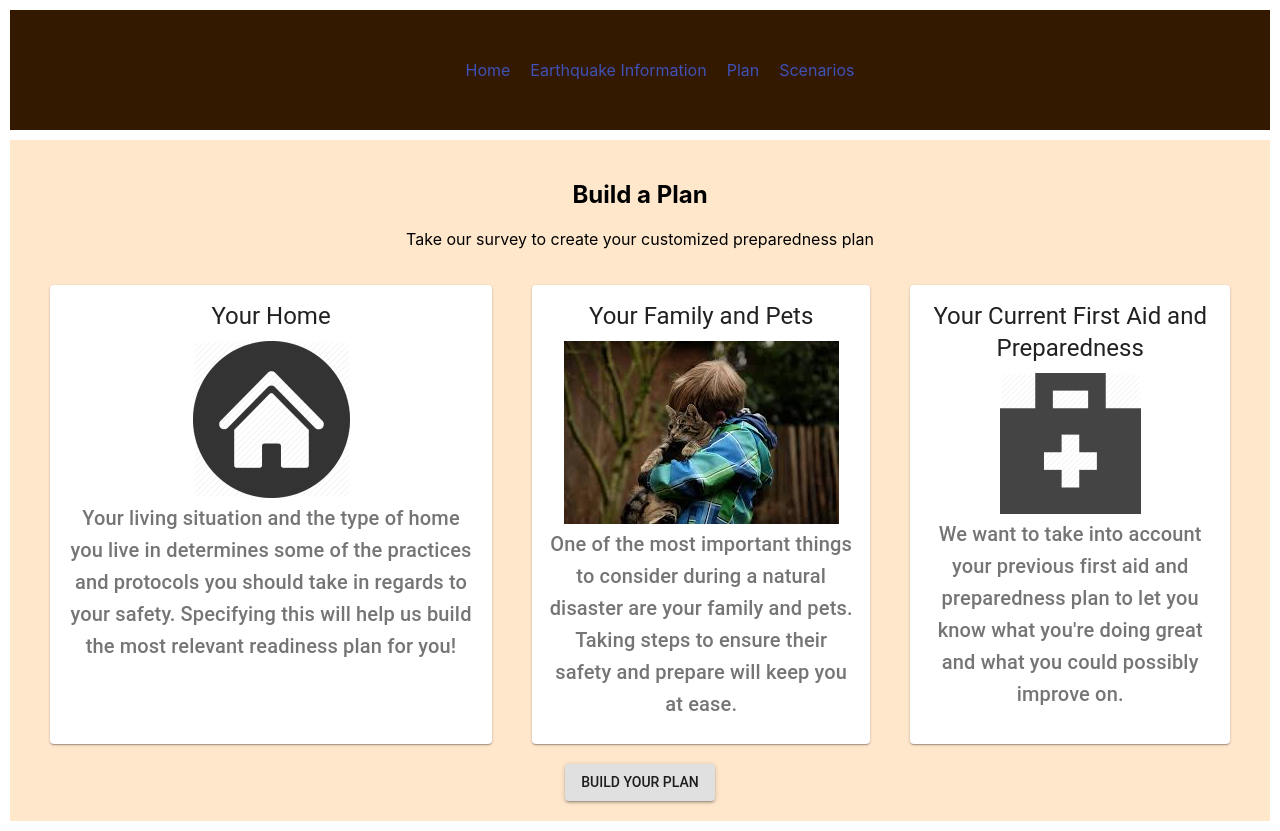
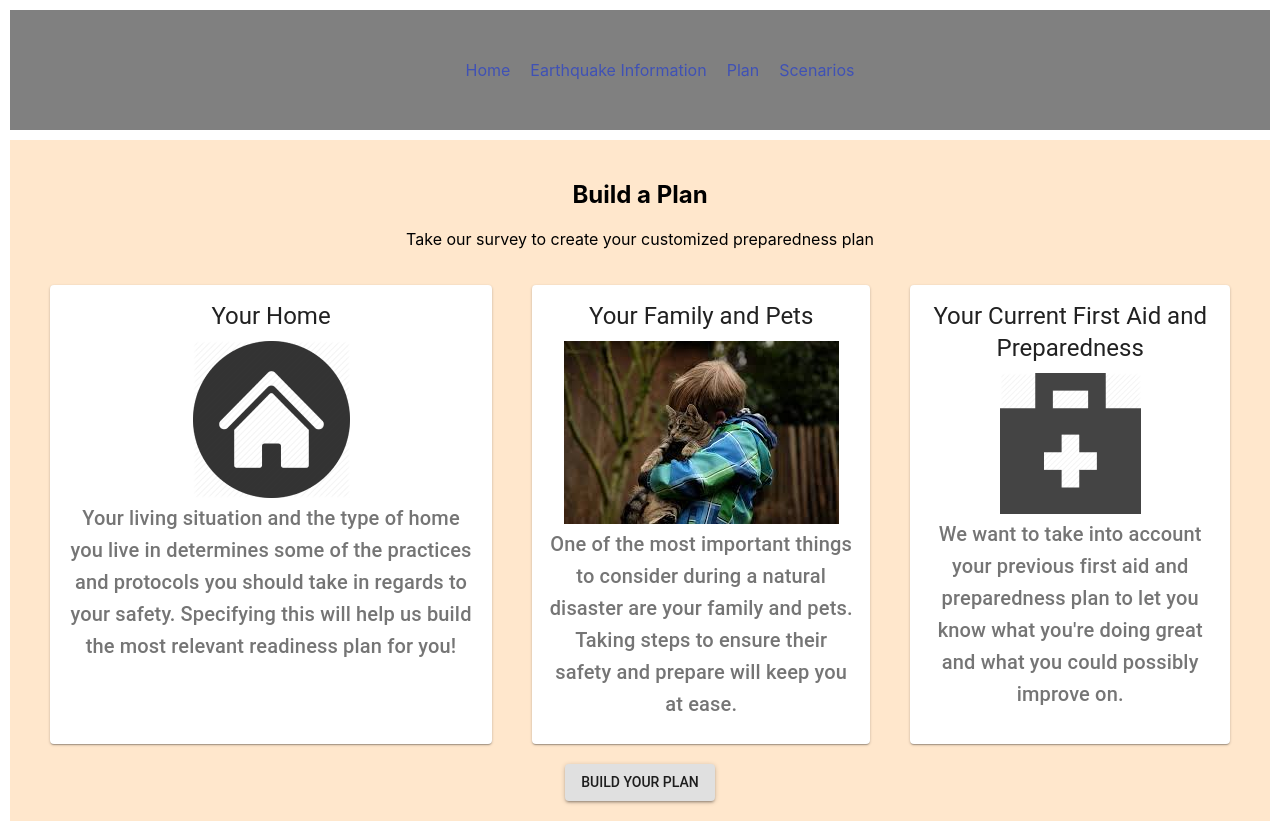
Before and after one commit to sokkache/498Final, a React (Create React App) app: page /Plan in a window 1280 px wide. Built offline with nearby package versions, Linux system fonts and the light colour scheme.

Commit message:
a few changes

```diff
--- a/src/App.css
+++ b/src/App.css
@@ -3,7 +3,7 @@
 }
 
 header {
-  background-color:	#331900;
+  background-color:gray;
   height: 80px;
   display: flex;
   flex-direction: column;
--- a/src/App.js
+++ b/src/App.js
@@ -14,7 +14,7 @@ import Plan from "./components/Plan";
 import Scenarios from "./components/Scenarios";
 import Information from "./Views/Information";
 import Home from "./Views/Home";
-
+import ButtonAppBar from "./components/testAppBar"
 
 import Button from '@material-ui/core/Button';
 
@@ -43,6 +43,8 @@ class App extends Component {
             </div>
           </BrowserRouter>
       </div>
+
+
     );
   }
 }
--- a/src/components/Plan.js
+++ b/src/components/Plan.js
@@ -14,7 +14,15 @@ import house from "./house.png";
 import family from "./fam_pets.jpeg";
 import firstaid from "./firstaid.png";
 
-
+const styles = {
+  card: {
+    maxWidth: 345,
+  },
+  media: {
+    height: 140,
+      objectFit: 'cover',
+  },
+};
 
 class Plan extends Component {
   render(){
@@ -71,4 +79,4 @@ class Plan extends Component {
     }
 };
 
-export default Plan;
+export default withStyles(styles)(Plan);
--- a/src/components/QuakeToolbar.js
+++ b/src/components/QuakeToolbar.js
@@ -1,24 +1,38 @@
 import React, {Component} from "react";
 import {Link as RouterLink} from "react-router-dom";
 import Link from '@material-ui/core/Link';
+import { withStyles } from '@material-ui/core/styles';
 import {BrowserRouter, Route} from "react-router-dom";
+import AppBar from '@material-ui/core/AppBar';
+import Toolbar from '@material-ui/core/Toolbar';
 
+const styles = {
+  root: {
+    flexGrow: 1,
+  },
+  grow: {
+    flexGrow: 1,
+  },
+
+};
 
 class QuakeToolbar extends Component {
     render () {
       return(
         <header>
           <nav className="App-nav">
+          <Toolbar>
             <ul>
               <li><Link component ={RouterLink} to={"/"}>Home</Link></li>
               <li><Link component ={RouterLink} to={"/information"}>Earthquake Information</Link></li>
               <li><Link component ={RouterLink} to={"/plan"}>Plan</Link></li>
               <li><Link component ={RouterLink} to={"/scenarios"}>Scenarios</Link></li>
             </ul>
+            </Toolbar>
           </nav>
         </header>
     );
   }
 };
 
-export default QuakeToolbar;
+export default withStyles(styles)(QuakeToolbar);
--- a/src/components/Scenarios.js
+++ b/src/components/Scenarios.js
@@ -15,7 +15,10 @@ import pet from "./pet.png";
 
 const Scenarios = () => {
     return (
-        <section className="App-scenarios">
+
+
+       <section className="App-scenarios">
+
         <h2> Quick Tips </h2>
         <p>Know What to Do in Different Scenarios during an Earthquake</p>
         <div className="scenario-group">
```
Also changed, not shown: src/components/testAppBar.js (added), 1 other file (tests, documents, lock files or other folders).
